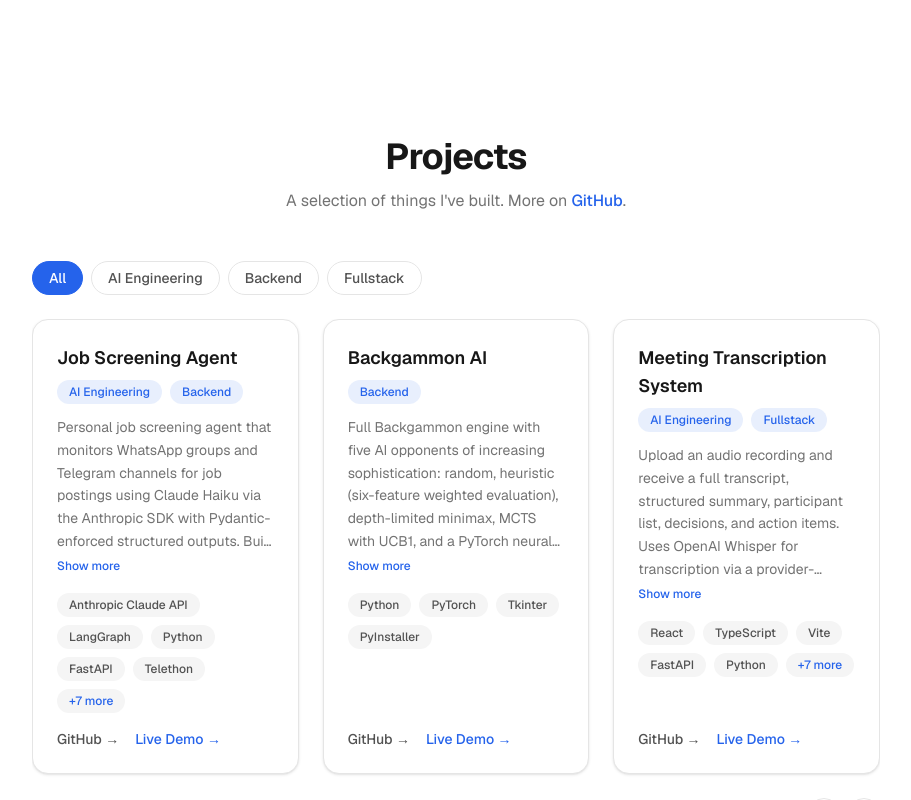
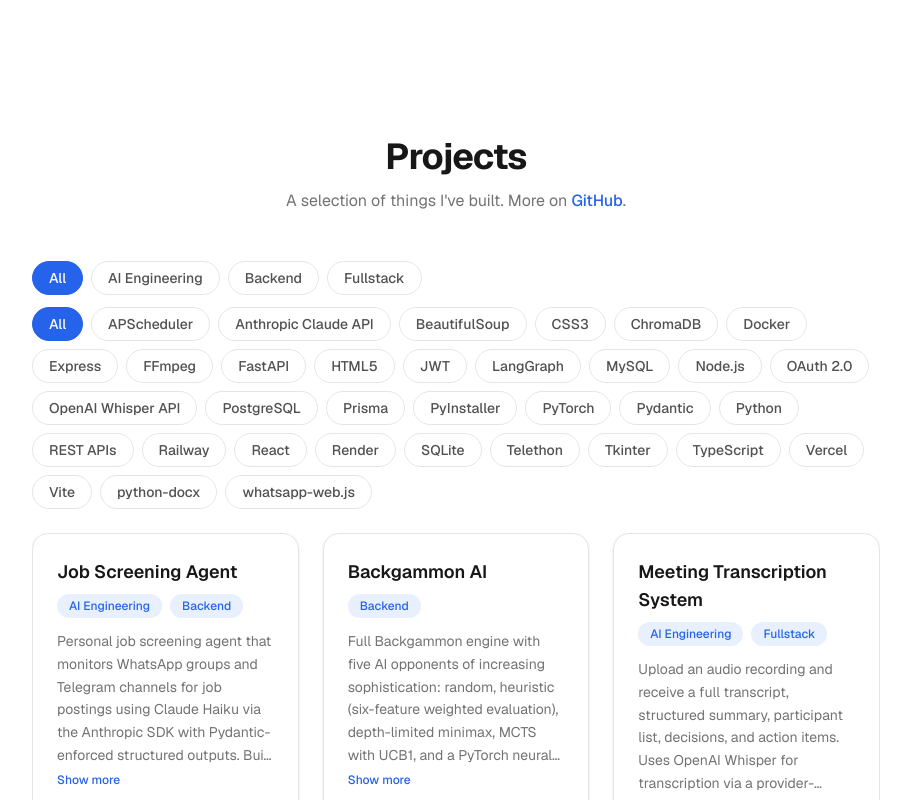
Before and after one commit to yarins0/yarin-lab, a Next.js app: page / in a window 1280 px wide. Shown: the part 743-1543 px from the top of the page, without its empty margins (184-1095 px from the left). Built offline with nearby package versions, Linux system fonts and the light colour scheme.

Commit message:
Add multiselect skills filter alongside category filter
Generalizes the category filter bar into a reusable FilterBar so both
category and tech-stack skills can be filtered independently, with
multiple selections OR'd within each row and AND'd across rows.

```diff
--- a/src/components/ui/ProjectCarousel.tsx
+++ b/src/components/ui/ProjectCarousel.tsx
@@ -6,20 +6,34 @@ interface ProjectCarouselProps {
   projects: Project[];
 }
 
-type CategoryFilter = Category | "All";
+function toggleValue<T>(selected: T[], value: T): T[] {
+  return selected.includes(value)
+    ? selected.filter((selectedValue) => selectedValue !== value)
+    : [...selected, value];
+}
 
 export default function ProjectCarousel({ projects }: ProjectCarouselProps) {
   const scrollRef = useRef<HTMLDivElement>(null);
-  const [activeFilter, setActiveFilter] = useState<CategoryFilter>("All");
+  const [selectedCategories, setSelectedCategories] = useState<Category[]>([]);
+  const [selectedSkills, setSelectedSkills] = useState<string[]>([]);
 
   const availableCategories = useMemo(
     () => Array.from(new Set(projects.flatMap((project) => project.categories))),
     [projects],
   );
-  const visibleProjects =
-    activeFilter === "All"
-      ? projects
-      : projects.filter((project) => project.categories.includes(activeFilter));
+  const availableSkills = useMemo(
+    () => Array.from(new Set(projects.flatMap((project) => project.techStack))).sort(),
+    [projects],
+  );
+  const visibleProjects = projects.filter((project) => {
+    const matchesCategory =
+      selectedCategories.length === 0 ||
+      project.categories.some((category) => selectedCategories.includes(category));
+    const matchesSkill =
+      selectedSkills.length === 0 ||
+      project.techStack.some((skill) => selectedSkills.includes(skill));
+    return matchesCategory && matchesSkill;
+  });
 
   function scroll(direction: 1 | -1) {
     const container = scrollRef.current;
@@ -29,10 +43,19 @@ export default function ProjectCarousel({ projects }: ProjectCarouselProps) {
 
   return (
     <div>
-      <CategoryFilterBar
-        categories={availableCategories}
-        activeFilter={activeFilter}
-        onSelect={setActiveFilter}
+      <FilterBar
+        options={availableCategories}
+        selected={selectedCategories}
+        onToggle={(category) => setSelectedCategories((current) => toggleValue(current, category))}
+        onClear={() => setSelectedCategories([])}
+        className="mb-3"
+      />
+      <FilterBar
+        options={availableSkills}
+        selected={selectedSkills}
+        onToggle={(skill) => setSelectedSkills((current) => toggleValue(current, skill))}
+        onClear={() => setSelectedSkills([])}
+        className="mb-6"
       />
       <div
         ref={scrollRef}
@@ -68,33 +91,54 @@ export default function ProjectCarousel({ projects }: ProjectCarouselProps) {
   );
 }
 
-function CategoryFilterBar({
-  categories,
-  activeFilter,
-  onSelect,
+function FilterBar<T extends string>({
+  options,
+  selected,
+  onToggle,
+  onClear,
+  className,
 }: {
-  categories: Category[];
-  activeFilter: CategoryFilter;
-  onSelect: (filter: CategoryFilter) => void;
+  options: T[];
+  selected: T[];
+  onToggle: (option: T) => void;
+  onClear: () => void;
+  className: string;
 }) {
-  const filters: CategoryFilter[] = ["All", ...categories];
+  return (
+    <div className={`flex flex-wrap gap-2 ${className}`}>
+      <FilterButton isActive={selected.length === 0} onClick={onClear} label="All" />
+      {options.map((option) => (
+        <FilterButton
+          key={option}
+          isActive={selected.includes(option)}
+          onClick={() => onToggle(option)}
+          label={option}
+        />
+      ))}
+    </div>
+  );
+}
 
+function FilterButton({
+  isActive,
+  onClick,
+  label,
+}: {
+  isActive: boolean;
+  onClick: () => void;
+  label: string;
+}) {
   return (
-    <div className="mb-6 flex flex-wrap gap-2">
-      {filters.map((filter) => (
     <button
-          key={filter}
-          onClick={() => onSelect(filter)}
+      onClick={onClick}
       className={`rounded-full border px-4 py-1.5 text-sm font-medium transition-colors ${
-            activeFilter === filter
+        isActive
           ? "border-accent bg-accent text-white"
           : "border-edge text-dim hover:border-ink hover:text-ink"
       }`}
     >
-          {filter}
+      {label}
     </button>
-      ))}
-    </div>
   );
 }
 
```
Also changed, not shown: 1 other file (tests, documents, lock files or other folders). Lines whose indentation alone changed are shown as unchanged.
